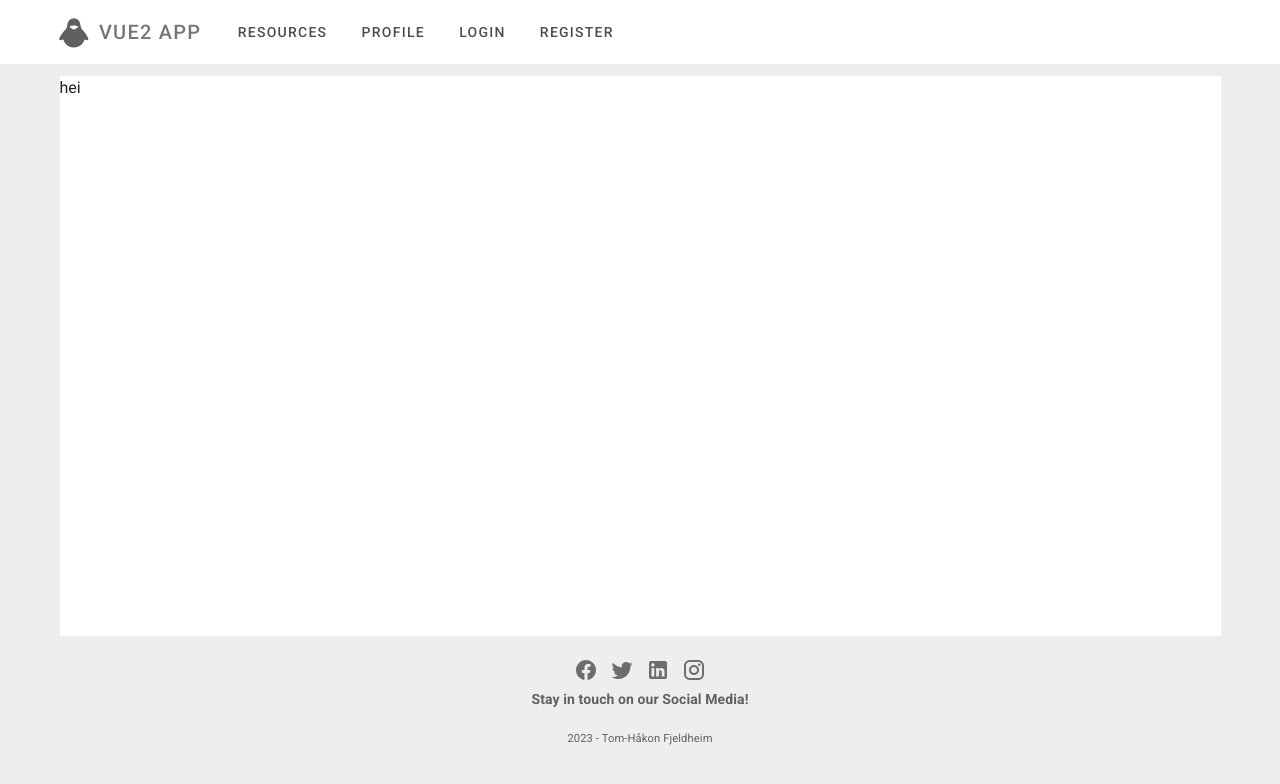
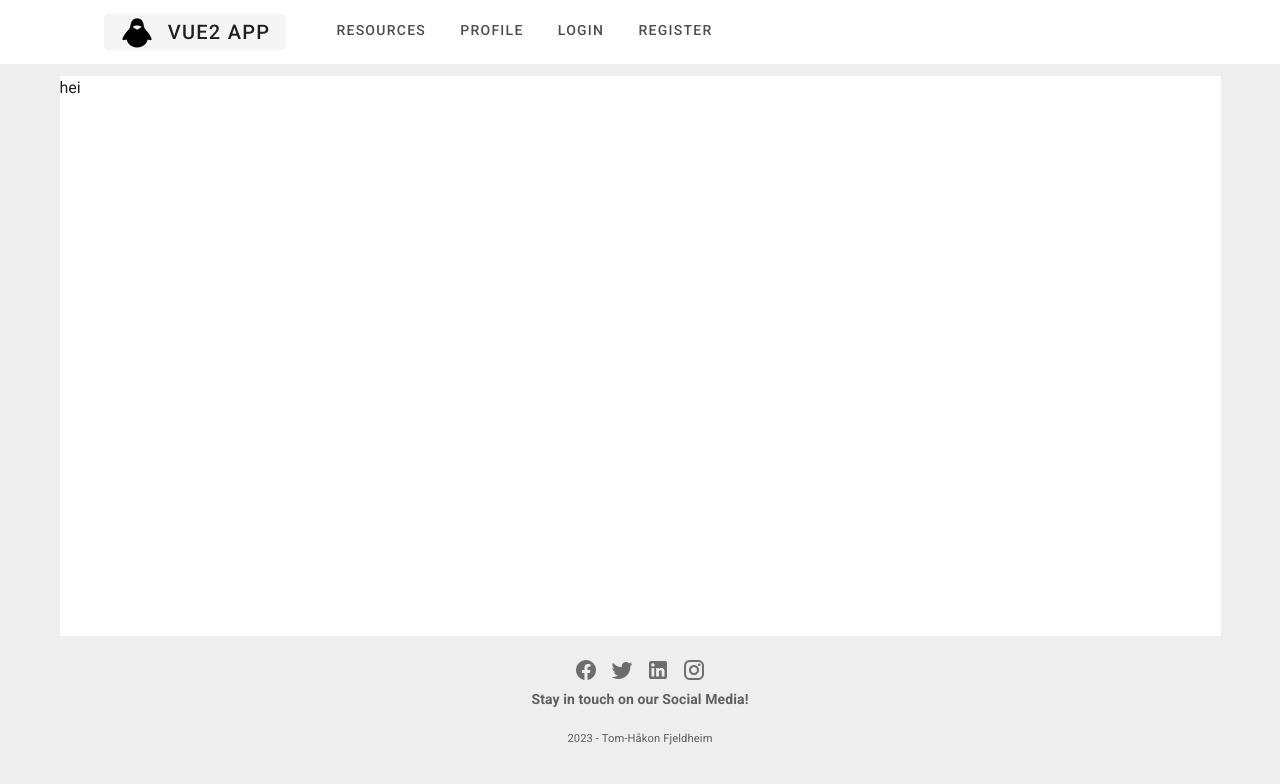
Before and after one commit to tomhaakon/oppgave11_freshstart, a Vue app: page / in a window 1280 px wide. Shown: the top 784 px of the page. Built offline with nearby package versions, Linux system fonts and the light colour scheme.

Commit message:
fornøyd med nav,footer for desktop og mobil,nesten

```diff
--- a/src/components/nav/navBar.vue
+++ b/src/components/nav/navBar.vue
@@ -3,7 +3,7 @@
     <!-- desktop -->
     <v-container class="d-none d-sm-flex">
       <!-- logo og overskrift for desktop -->
-      <v-btn plain fab href="/" class="ml-11" :ripple="false">
+      <v-btn href="/" isActive="false" class="ml-11 ma-3" elevation="0">
         <v-icon color="black" size="35">
           {{ logoIcon }}
         </v-icon>
@@ -12,7 +12,7 @@
         </v-app-bar-title>
       </v-btn>
       <!-- linker  -->
-      <v-btn-toggle v-model="toggle_btn" group class="ml-15">
+      <v-btn-toggle v-model="toggle_btn" group class="ml-5">
         <v-btn
           v-for="link in links"
           :key="link.title"
@@ -33,11 +33,13 @@
     </v-app-bar-nav-icon>
     <v-container class="d-flex d-sm-none">
       <!-- logo og overskrift f -->
-      <v-icon color="black" size="32" class="mr-4">{{ logoIcon }}</v-icon>
-      <v-app-bar-title class="ma-2 ml-0">
-        {{ logoHeaderTitle }}
-      </v-app-bar-title>
+      <v-btn elevation="0">
+        <v-icon color="black" size="32" class="mr-4">{{ logoIcon }}</v-icon>
 
+        <v-app-bar-title class="ma-2 ml-0">
+          {{ logoHeaderTitle }}
+        </v-app-bar-title>
+      </v-btn>
       <!-- drawer meny mobil -->
       <mobileMenuDrawer ref="openDrawer" />
     </v-container>
@@ -75,3 +77,8 @@ export default {
   }),
 };
 </script>
+<style>
+#custom-disabled {
+  background-color: transparent;
+}
+</style>
```
